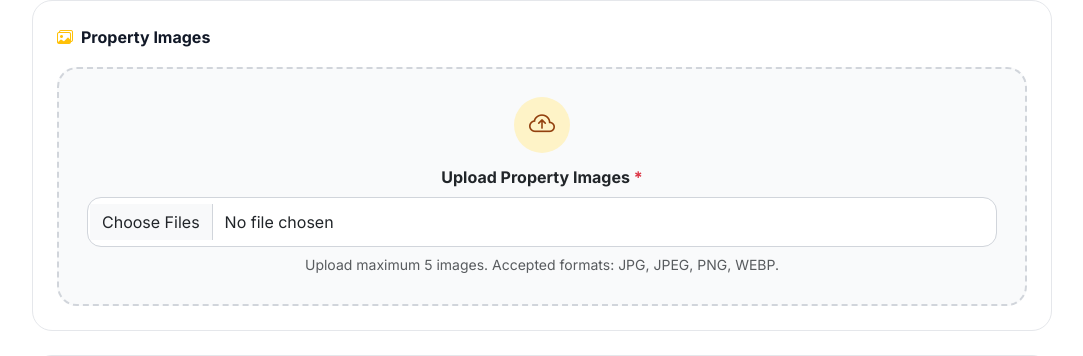
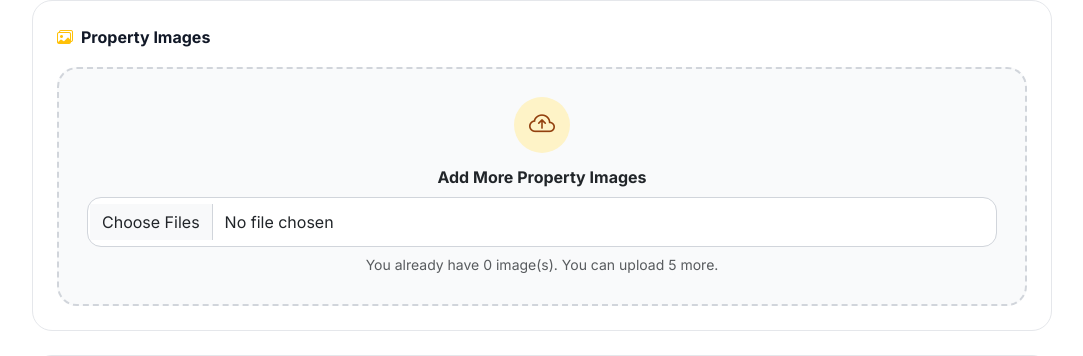
Before and after one commit to PrajinKhatiwada/Group10, a Flask app: template app/templates/property_form.html in a window 1280 px wide. Shown: the part 1423-1779 px from the top of the page, without its empty margins (98-1181 px from the left). Run offline with Flask 3, Linux system fonts and the light colour scheme; the template is opened without the code that fills it: values that come from a table or form of the project are taken from there, others are empty; some libraries are stand-ins or nearby versions.

Commit message:
Corrected edit property form bug

```diff
--- a/app/forms.py
+++ b/app/forms.py
@@ -115,7 +115,7 @@ class PropertyForm(FlaskForm):
     images = MultipleFileField(
         'Upload Property Images',
         validators=[
-            InputRequired(),
+            Optional(),
             FileAllowed(
                 ['jpg', 'jpeg', 'png', 'webp'],
                 'Only JPG, JPEG, PNG, and WEBP images are allowed.'
@@ -148,10 +148,6 @@ class PropertyForm(FlaskForm):
 
     def validate_images(self, field):
         uploaded_images = [file for file in field.data if file and file.filename]
-
-        if len(uploaded_images) == 0:
-            raise ValidationError('Please upload at least one property image.')
-
         if len(uploaded_images) > 5:
             raise ValidationError('You can upload maximum 5 property images only.')
 class EnquiryForm(FlaskForm):
--- a/app/templates/property_form.html
+++ b/app/templates/property_form.html
@@ -257,22 +257,39 @@
             <i class="bi bi-images text-warning"></i>Property Images
           </div>
 
-          <div class="image-upload-box">
+          {% if property and property.images %}
+          <p class="fw-semibold mb-2">Previously Uploaded Images</p>
+
+          <div class="image-preview-grid mb-3">
+            {% for image in property.images %}
+            <img src="{{ url_for('static', filename='uploads/' ~ image) }}" alt="Property image">
+            {% endfor %}
+          </div>
+          {% endif %}
+
+          {% set image_count = property.images|length if property and property.images else 0 %}
+
+          {% if image_count < 5 %} <div class="image-upload-box">
             <div class="image-upload-icon">
               <i class="bi bi-cloud-arrow-up"></i>
             </div>
 
             <label for="images" class="form-label fw-bold d-block mb-2">
-              Upload Property Images <span class="text-danger">*</span>
+              Add More Property Images
             </label>
 
             <input type="file" id="images" name="images" class="form-control"
-              accept="image/png,image/jpeg,image/jpg,image/webp" multiple required />
+              accept="image/png,image/jpeg,image/jpg,image/webp" multiple>
 
             <div class="form-text text-muted mt-2">
-              Upload maximum 5 images. Accepted formats: JPG, JPEG, PNG, WEBP.
+              You already have {{ image_count }} image(s). You can upload {{ 5 - image_count }} more.
             </div>
         </div>
+        {% else %}
+        <div class="alert alert-info mb-0">
+          Maximum 5 images already uploaded. No more image upload allowed.
+        </div>
+        {% endif %}
     </div>
 
     <div class="form-section">
@@ -302,8 +319,7 @@
             <label for="document_file" class="form-label fw-semibold">
               Upload Document
             </label>
-                <input type="file" id="document_file" name="document_file" class="form-control"
-                  accept=".pdf,.doc,.docx" />
+            <input type="file" id="document_file" name="document_file" class="form-control" accept=".pdf,.doc,.docx" />
             <div class="form-text">
               Accepted formats: PDF, DOC, DOCX.
             </div>
```
Also changed, not shown: app/routes.py (+8 -3 lines). Lines whose indentation alone changed are shown as unchanged.
